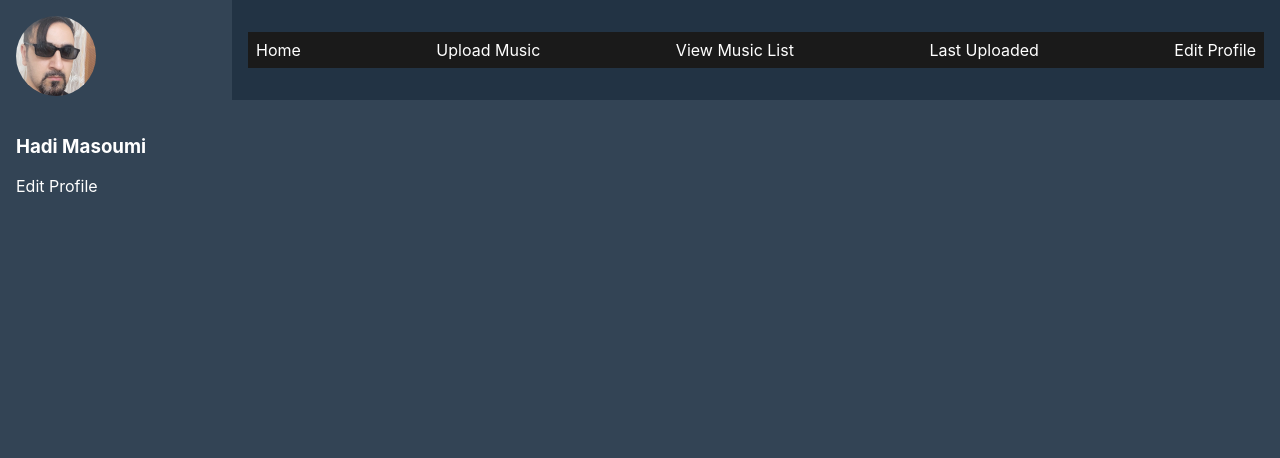
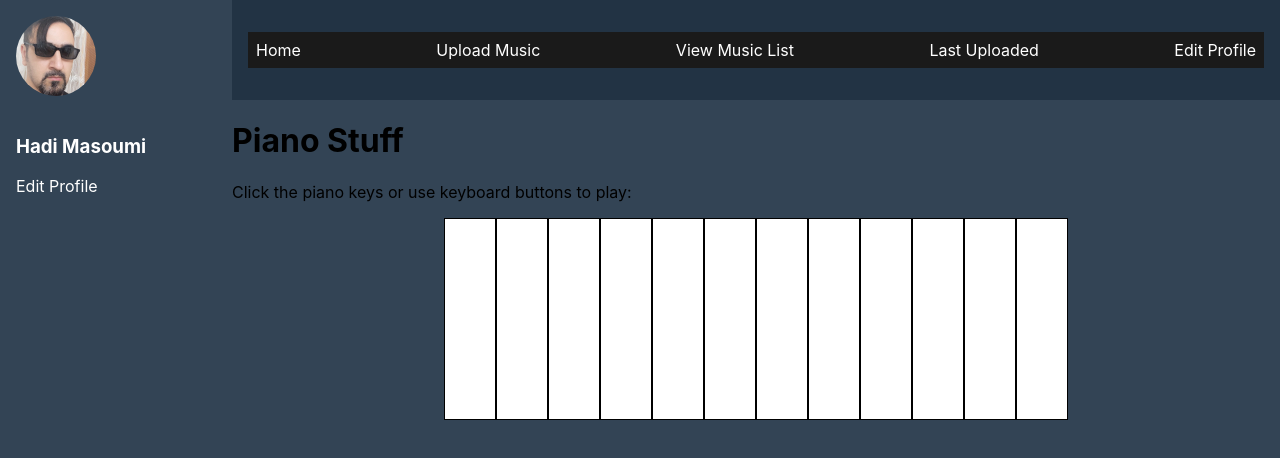
Before and after one commit to hadizziano/admin-panel-music, a React (Create React App) app: page /PianoPage in a window 1280 px wide. Shown: the top 458 px of the page. Built offline with nearby package versions, Linux system fonts and the light colour scheme.

Commit message:
piano stuf page is built

```diff
--- a/package.json
+++ b/package.json
@@ -21,6 +21,7 @@
     "react-router-dom": "^6.14.2",
     "react-scripts": "5.0.1",
     "styled-components": "^6.0.5",
+    "tone": "^14.7.77",
     "wavesurfer": "^1.3.4",
     "wavesurfer-react": "^2.2.2",
     "wavesurfer.js": "^6.6.4",
--- a/src/App.js
+++ b/src/App.js
@@ -8,6 +8,7 @@ import LastUploadedMusic from "./components/LastUploadedMusic";
 import EditProfile from "./components/EditProfile";
 import UserPanel from "./components/UserPanel"; // Add this import
 import "./App.css";
+import PianoPage from "./components/PianoPage";
 
 const App = () => {
   // State to store user information
@@ -42,6 +43,7 @@ const App = () => {
             <Route path="/" element={<UserProfile user={user} />} />
             <Route path="/upload" element={<MusicUpload user={user} />} />
             <Route path="/music-list" element={<MusicList user={user} />} />
+            <Route path="/PianoPage" element={<PianoPage user={user} />} />
             <Route
               path="/last-uploaded"
               element={<LastUploadedMusic user={user} />}
--- /dev/null
+++ b/src/components/Piano.js
@@ -0,0 +1,97 @@
+import React, { useState, useEffect } from "react";
+import * as Tone from "tone";
+import "./piano.css";
+
+const Piano = () => {
+  const [currentKey, setCurrentKey] = useState(null);
+
+  const handleMouseDown = (note) => {
+    setCurrentKey(note);
+    playNote(note);
+  };
+
+  const handleMouseUp = () => {
+    setCurrentKey(null);
+  };
+
+  const handleKeyPress = (event) => {
+    if (currentKey !== event.key.toUpperCase()) {
+      setCurrentKey(event.key.toUpperCase());
+      const keyNote = pianoKeys.find(
+        (keyObj) => keyObj.key === event.key.toUpperCase()
+      );
+      if (keyNote) {
+        playNote(keyNote.note);
+      }
+    }
+  };
+
+  const handleKeyRelease = (event) => {
+    if (currentKey === event.key.toUpperCase()) {
+      setCurrentKey(null);
+    }
+  };
+
+  const playNote = (note) => {
+    const synth = new Tone.Synth().toDestination();
+    synth.triggerAttackRelease(note, "0.1"); // Play the note for 0.5 seconds
+  };
+
+  useEffect(() => {
+    window.addEventListener("keydown", handleKeyPress);
+    window.addEventListener("keyup", handleKeyRelease);
+
+    return () => {
+      window.removeEventListener("keydown", handleKeyPress);
+      window.removeEventListener("keyup", handleKeyRelease);
+    };
+  }, [currentKey]);
+
+  const pianoKeys = [
+    { key: "Q", note: "C4" },
+    { key: "2", note: "C#4" },
+    { key: "W", note: "D4" },
+    { key: "3", note: "D#4" },
+    { key: "E", note: "E4" },
+    { key: "R", note: "F4" },
+    { key: "5", note: "F#4" },
+    { key: "T", note: "G4" },
+    { key: "6", note: "G#4" },
+    { key: "Y", note: "A4" },
+    { key: "7", note: "A#4" },
+    { key: "U", note: "B4" },
+  ];
+
+  const activeKeyStyle = {
+    backgroundColor: "#ffb347", // Active key color
+  };
+
+  const inactiveKeyStyle = {
+    backgroundColor: "#fff", // Inactive key color
+  };
+
+  const renderPianoKeys = () => {
+    return pianoKeys.map((keyObj) => (
+      <div
+        key={keyObj.key}
+        id={keyObj.note}
+        className="piano-key"
+        style={currentKey === keyObj.key ? activeKeyStyle : inactiveKeyStyle}
+        onMouseDown={() => handleMouseDown(keyObj.note)}
+        onMouseUp={handleMouseUp}
+      />
+    ));
+  };
+
+  return (
+    <div>
+      <h1>Piano Stuff</h1>
+      <p>Click the piano keys or use keyboard buttons to play:</p>
+      <div style={{ display: "flex", justifyContent: "center" }}>
+        {renderPianoKeys()}
+      </div>
+    </div>
+  );
+};
+
+export default Piano;
--- /dev/null
+++ b/src/components/PianoPage.js
@@ -0,0 +1,12 @@
+import React from "react";
+import Piano from "./Piano";
+
+const PianoStuffPage = () => {
+  return (
+    <div>
+      <Piano />
+    </div>
+  );
+};
+
+export default PianoStuffPage;
--- /dev/null
+++ b/src/components/piano.css
@@ -0,0 +1,21 @@
+.piano-key {
+  width: 50px;
+  height: 200px;
+  border: 1px solid #000;
+  background-color: #fff;
+  cursor: pointer;
+  transition: background-color 0.3s;
+}
+
+.piano-key.black-key {
+  position: relative;
+  width: 30px;
+  height: 120px;
+  margin: -80px 0 0 -15px;
+  background-color: #000;
+  z-index: 1;
+}
+
+.piano-key.active {
+  background-color: #ffb347;
+}
```
Also changed, not shown: 1 other file (tests, documents, lock files or other folders).
